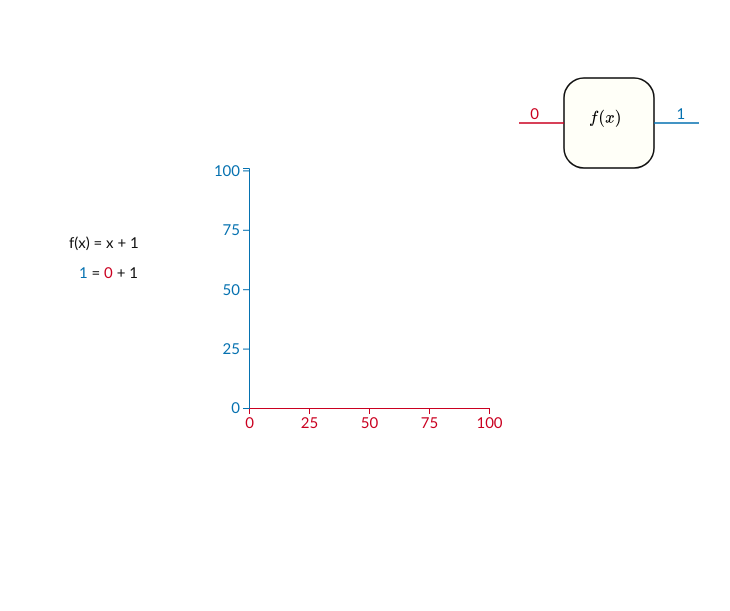
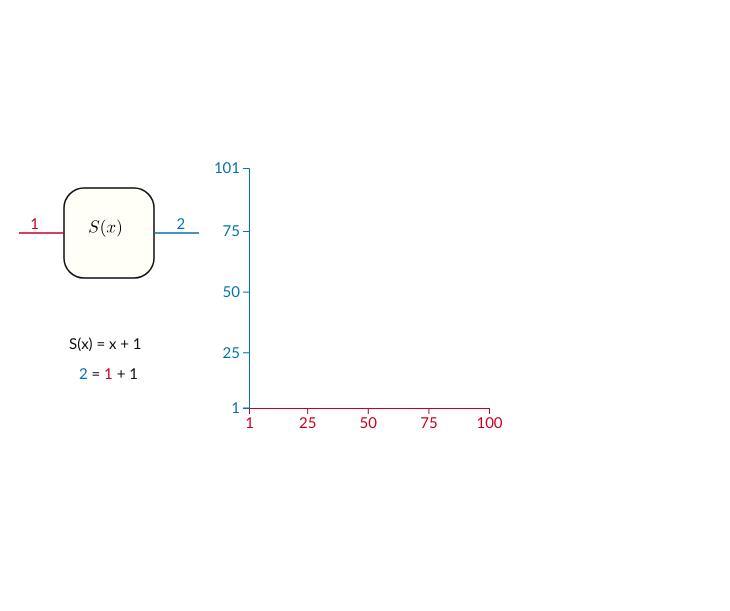
Before and after one commit to eshvk/successorviz, a plain HTML site: page index.html in a window 1280 px wide. Shown: the whole page, without its empty margins (59-789 px from the left). Drawn offline with nearby package versions, Linux system fonts and the light colour scheme.

Commit message:
Pushed code for successor viz

```diff
--- a/index.html
+++ b/index.html
@@ -2,12 +2,12 @@
 <html lang="en">
 <head>
 	<meta charset="utf-8">
-	<title>Building the number system</title>
+	<title>Building the Counting numbers via Successors</title>
 	<script src="https://d3js.org/d3.v4.min.js"></script>
-	<link href="wholenumber.css" rel="stylesheet">
+	<link href="successor.css" rel="stylesheet">
 </head>
 <body>
-<script src="wholenumber.js"></script>
+<script src="successor.js"></script>
 </body>
 
 </html>
--- a/wholenumber.js
+++ b/successor.js
@@ -16,7 +16,7 @@ var statemachine = function(bg, w, h, padding) {
         var inpStartY, opStartY;
         var g = bg
             .append('g')
-            .attr('transform', 'translate(' + (2 * w / 3 + 3*padding)   + ',' + h/12 + ')')
+            .attr('transform', 'translate(' + (w / 9 + 3*padding)   + ',' + (h/3 - 2*padding) + ')')
         var machine = g
             .append('rect')
             .attr('class', 'statemachine')
@@ -24,13 +24,13 @@ var statemachine = function(bg, w, h, padding) {
             .attr('height', w / 10)
             .attr('x', -w / 20)
             .attr('y', padding);
-        d3.xml('fofx.svg', function(e, docFragment) {
+        d3.xml('sofx.svg', function(e, docFragment) {
             // Based on https://bl.ocks.org/mbostock/1014829
             if (e) { console.log(e);
                 return; }
             g.node().appendChild(docFragment.documentElement);
             g
-            .select('#fofx')
+            .select('#sofx')
             .attr('x', 0 - padding)
             .attr('y', padding + w/30)
         })
@@ -87,13 +87,13 @@ var analyticalform = function(bg, w, h) {
     var inpStartY, opStartY;
     var txt = bg
         .append('text')
-        .attr('transform', 'translate(' + w/9 + ',' + (h/2 - 3*padding)   + ')')
+        .attr('transform', 'translate(' + w/9 + ',' + (2*h/3 - 3*padding)   + ')')
         .attr('class', 'analytical')
         .attr('x', padding)
-        .attr('y', 0)
+        .attr('y', inpVal)
         .attr('fill', '#111111');
     txt.append('tspan')
-        .text('f(x) = x + 1')
+        .text('S(x) = x + 1')
     var opS = txt
         .append('tspan')
         .text(inpVal + 1)
@@ -135,11 +135,11 @@ var graphicalform = function(bg, w, h) {
     var numberLineX = d3
         .axisBottom()
         .scale(xGraphScale)
-        .tickValues([0, 25, 50, 75, 100]);
+        .tickValues([minX, 25, 50, 75, 100]);
     var numberLineY = d3
         .axisLeft()
         .scale(yGraphScale)
-        .tickValues([0, 25, 50, 75, 100]);
+        .tickValues([minX, 25, 50, 75, 101]);
     var chart =  bg
     	.append('g')
     	.attr('transform', 'translate(' + w/3 + ',' + (2*h/3) + ')');
@@ -152,15 +152,15 @@ var graphicalform = function(bg, w, h) {
     chart
         .append('line')
         .attr('id', 'graphpath')
-        .attr('x1', function(d) {return xGraphScale(0)})
-        .attr('y1', function(d) {return yGraphScale(1)})
+        .attr('x1', function(d) {return xGraphScale(minX)})
+        .attr('y1', function(d) {return yGraphScale(minX+1)})
         .attr('x2', function(d) {return xGraphScale(inpVal)})
         .attr('y2', function(d) {return yGraphScale(inpVal + 1)});
 }
 
 // Animate
 var animations = function(length) {
-    inpVal = Math.max(inpVal + Math.floor(length), 0);
+    inpVal = Math.min(Math.max(inpVal + Math.floor(length), minX), maxX);
     d3.select('#analyticalop')
     .text(inpVal + 1);
     d3.select('#analyticalinp')
@@ -179,15 +179,17 @@ var w = 900,
     h = 600; // 3:2 aspect ratio
 var padding = 20;
 var bg = background(w, h);
-var inpVal = 0;
+var minX = 1
+var maxX = 100
+var inpVal = minX;
 var xGraphScale = d3
     .scalePoint()
-    .domain(range(0, 100))
+    .domain(range(minX, maxX))
     .range([0, 2*h/5]);
 var yGraphScale = d3
     .scalePoint()
-        .domain(range(0, 101))
-        .range([0, -2*h/5]);
+    .domain(range(minX+1, maxX+1))
+    .range([0, -2*h/5]);
 statemachine(bg, w, h, padding);
 graphicalform(bg, w, h);
 analyticalform(bg, w, h);
```
Also changed, not shown: fofx.svg (deleted), sofx.svg (added), successor.css (renamed from wholenumber.css), 1 other file.
